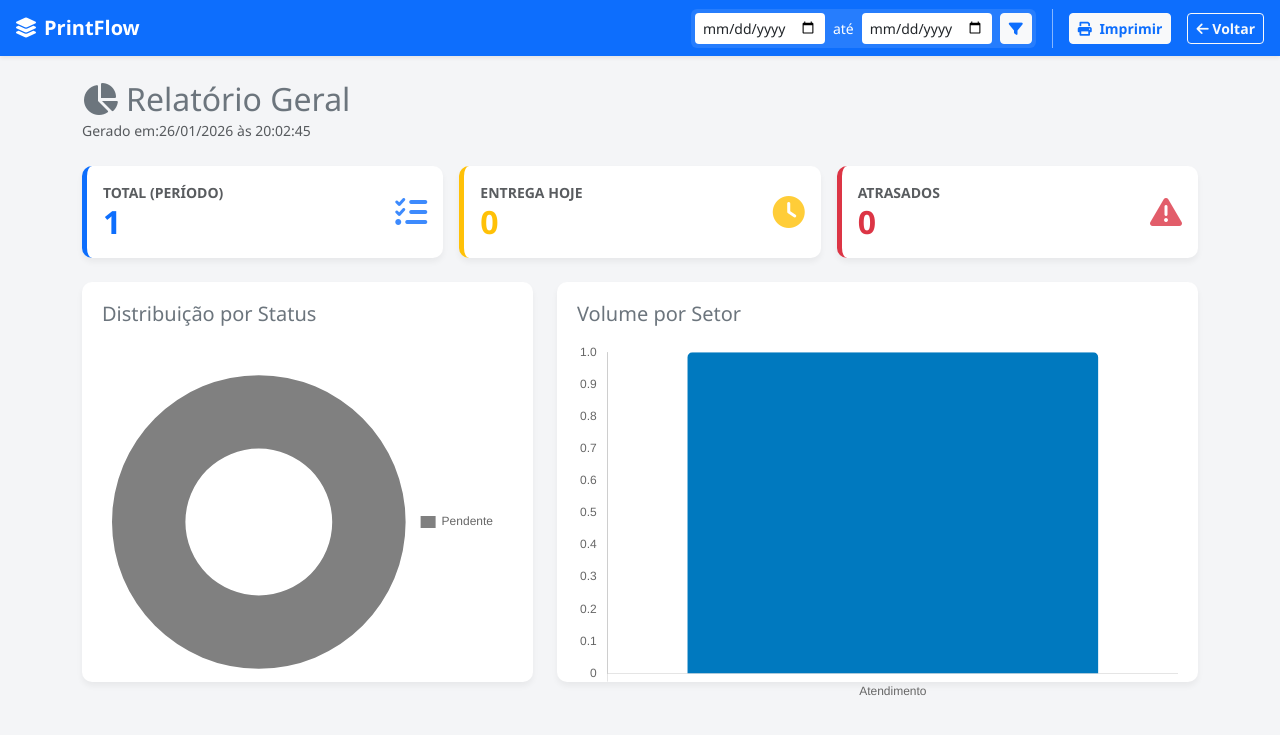
After one commit to nunes1886/printflow, a Flask app: page /dashboard in a window 1280 px wide. The commit adds this page. Shown: the top 735 px of the page. Run offline with Flask 3, Linux system fonts and the light colour scheme; a user stored in the database is signed in; tables that the repository leaves empty hold one stand-in row (values such as "Sample post").

Commit message:
Feat: Adiciona Dashboard, Filtro por Data e Relatório de Impressão (v3.1)

```diff
--- a/app.py
+++ b/app.py
@@ -83,6 +83,9 @@ class Card(db.Model):
     # NOVOS CAMPOS
     created_by = db.Column(db.String(100)) # Quem criou
     is_archived = db.Column(db.Boolean, default=False) # Se está arquivado
+
+    # --- NOVO CAMPO DO SEMÁFORO ---
+    prazo = db.Column(db.String(20)) # Formato YYYY-MM-DD
 
 class Mensagem(db.Model):
     __tablename__ = 'mensagens'
@@ -173,15 +176,7 @@ def logout():
 @app.route('/')
 @login_required
 def index():
-    # Carrega apenas cards NÃO arquivados
     setores = Setor.query.order_by(Setor.ordem).all()
-    # Filtra cards manualmente no Python ou ajusta query se preferir,
-    # aqui vou filtrar na atribuição para o template para manter a ordem dos setores
-
-    # Nota: O relationship 'cards' no Model Setor pega tudo.
-    # Vamos passar uma lista filtrada para o template é mais chato,
-    # Melhor: o template vai filtrar com um "if not card.is_archived"
-
     lista_status = Status.query.all()
     return render_template('index.html', setores=setores, lista_status=lista_status, user=current_user)
 
@@ -232,7 +227,8 @@ def get_card_data(card_id):
         'cliente': card.cliente, 'setor_id': card.setor_id, 'status_id': card.status_id,
         'imagem_path': card.imagem_path,
         'created_by': card.created_by,
-        'created_at': card.data_criacao
+        'created_at': card.data_criacao,
+        'prazo': card.prazo # <--- Retorna o prazo para o modal
     })
 
 @app.route('/adicionar', methods=['POST'])
@@ -252,13 +248,13 @@ def adicionar():
         setor_id=s.id,
         status_id=st.id,
         imagem_path=nome_arquivo,
-        created_by=current_user.username, # Salva o criador
-        is_archived=False
+        created_by=current_user.username,
+        is_archived=False,
+        prazo=request.form.get('prazo') # <--- Salva o prazo do formulário
     )
     db.session.add(c)
     db.session.commit()
 
-    # Atualiza variáveis globais para disparar refresh e som
     ULTIMO_CARD_ID = c.id
     atualizar_versao()
 
@@ -275,6 +271,8 @@ def editar():
             c.titulo = request.form.get('titulo')
             c.cliente = request.form.get('cliente')
             c.descricao = request.form.get('descricao')
+            c.prazo = request.form.get('prazo') # <--- Atualiza o prazo na edição
+
             img = salvar_imagem_base64(request.form.get('imagem_base64'))
             if img: c.imagem_path = img
         db.session.commit(); atualizar_versao()
@@ -292,11 +290,11 @@ def mover():
         return jsonify({'success': True})
     return jsonify({'error': 'Erro'}), 404
 
-# --- NOVA ROTA ARQUIVAR ---
+# --- ARQUIVAR / EXCLUIR ---
+
 @app.route('/arquivar/<int:id>', methods=['POST'])
 @login_required
 def arquivar(id):
-    # Qualquer um pode arquivar ou só admin? Vou deixar só admin ou quem criou (mas aqui deixei admin por segurança igual excluir)
     if not current_user.is_admin: return jsonify({'error': 'Negado'}), 403
     c = Card.query.get(id)
     if c:
@@ -320,11 +318,9 @@ def configuracoes():
     if current_user.funcao != 'admin':
         return redirect(url_for('index'))
 
-    # 1. Carrega dados existentes (Setores e Status)
     setores = Setor.query.order_by(Setor.ordem).all()
     lista_status = Status.query.all()
 
-    # 2. Calcula dados novos (Armazenamento)
     upload_folder = os.path.join(app.root_path, 'static', 'uploads')
     total_size = 0
     total_files = 0
@@ -338,13 +334,12 @@ def configuracoes():
 
     size_mb = round(total_size / (1024 * 1024), 2)
 
-    # 3. Envia TUDO para o HTML
     return render_template('configuracoes.html',
-                         setores=setores,
-                         lista_status=lista_status,
-                         size_mb=size_mb,
-                         total_files=total_files,
-                         user=current_user)
+                          setores=setores,
+                          lista_status=lista_status,
+                          size_mb=size_mb,
+                          total_files=total_files,
+                          user=current_user)
 
 @app.route('/setor/adicionar', methods=['POST'])
 @login_required
@@ -383,11 +378,9 @@ def excluir_status(id):
 def limpar_chat():
     if not current_user.is_admin:
         return jsonify({'error': 'Apenas admin pode limpar o chat.'}), 403
-
     try:
         Mensagem.query.delete()
         db.session.commit()
-        # IMPORTANTE: Atualizar versão para forçar refresh nos outros
         atualizar_versao()
         return jsonify({'success': True})
     except Exception as e:
@@ -398,7 +391,6 @@ def limpar_chat():
 @app.route('/api/arquivados')
 @login_required
 def api_arquivados():
-    # Busca os ultimos 50 cards arquivados
     cards = Card.query.filter_by(is_archived=True).order_by(Card.id.desc()).limit(50).all()
     lista = []
     for c in cards:
@@ -421,47 +413,38 @@ def desarquivar_card(card_id):
     if card:
         card.is_archived = False
         db.session.commit()
-        atualizar_versao() # Atualiza a tela de todo mundo
+        atualizar_versao()
         return jsonify({'success': True})
     return jsonify({'error': 'Card não encontrado'}), 404
 
-# --- ROTA DE LIMPEZA DE IMAGENS (ESTAVA FALTANDO) ---
+# --- ROTA DE LIMPEZA DE IMAGENS ---
 @app.route('/api/limpar_imagens', methods=['POST'])
 @login_required
 def limpar_imagens():
     if current_user.funcao != 'admin':
         return jsonify({'error': 'Não autorizado'}), 403
 
-    dias = int(request.json.get('dias', 60)) # Padrão 60 dias
+    dias = int(request.json.get('dias', 60))
 
-    # Data limite: Hoje menos X dias
     data_limite_obj = datetime.now() - timedelta(days=dias)
-
     cards_arquivados = Card.query.filter_by(is_archived=True).all()
 
     imagens_apagadas = 0
     espaco_liberado = 0
-
     upload_folder = os.path.join(app.root_path, 'static', 'uploads')
 
     for card in cards_arquivados:
         try:
-            # Verifica se o card tem imagem
             if card.imagem_path:
                 caminho_arquivo = os.path.join(upload_folder, card.imagem_path)
-
-                # Se o arquivo existe no disco
                 if os.path.exists(caminho_arquivo):
-                    # Verifica a data de modificação do ARQUIVO FÍSICO
                     timestamp_arquivo = os.path.getmtime(caminho_arquivo)
                     data_arquivo = datetime.fromtimestamp(timestamp_arquivo)
 
-                    # Se o arquivo for mais velho que a data limite
                     if data_arquivo < data_limite_obj:
                         tamanho = os.path.getsize(caminho_arquivo)
-                        os.remove(caminho_arquivo) # Deleta o arquivo
-
-                        card.imagem_path = None # Remove referência do banco (opcional, ou mantém como histórico que teve imagem)
+                        os.remove(caminho_arquivo)
+                        card.imagem_path = None
                         imagens_apagadas += 1
                         espaco_liberado += tamanho
         except Exception as e:
@@ -469,26 +452,99 @@ def limpar_imagens():
             continue
 
     db.session.commit()
-
     mb_liberados = round(espaco_liberado / (1024 * 1024), 2)
     return jsonify({'success': True, 'qtd': imagens_apagadas, 'mb': mb_liberados})
 
+# --- ROTA DO DASHBOARD (NOVIDADE V3.0) ---
+# --- ROTA DO DASHBOARD COM FILTRO (v3.1) ---
+@app.route('/dashboard')
+@login_required
+def dashboard():
+    if not current_user.is_admin:
+        return redirect(url_for('index'))
+
+    # 1. Pega as datas do filtro (se existirem na URL)
+    data_inicio = request.args.get('start')
+    data_fim = request.args.get('end')
+
+    # 2. Base da consulta (Apenas não arquivados)
+    query = Card.query.filter_by(is_archived=False)
+
+    # 3. Aplica o Filtro de Prazo (Se o usuário escolheu datas)
+    if data_inicio:
+        query = query.filter(Card.prazo >= data_inicio)
+    if data_fim:
+        query = query.filter(Card.prazo <= data_fim)
+
+    # Executa a busca no banco
+    cards_filtrados = query.all()
+
+    # 4. Calcula os Totais em Memória (Python) usando a lista filtrada
+    total_ativos = len(cards_filtrados)
+
+    hoje_str = datetime.now().strftime('%Y-%m-%d')
+    atrasados = 0
+    para_hoje = 0
+
+    # Dicionários para os Gráficos
+    contagem_status = {}
+    contagem_setor = {}
+
+    for c in cards_filtrados:
+        # Contagem de Prazos
+        if c.prazo:
+            if c.prazo < hoje_str:
+                atrasados += 1
+            elif c.prazo == hoje_str:
+                para_hoje += 1
+
+        # Contagem para Gráfico de Status
+        nome_status = c.status_ref.nome if c.status_ref else 'Sem Status'
+        cor_status = c.status_ref.cor if c.status_ref else '#cccccc'
+
+        if nome_status not in contagem_status:
+            contagem_status[nome_status] = {'qtd': 0, 'cor': cor_status}
+        contagem_status[nome_status]['qtd'] += 1
+
+        # Contagem para Gráfico de Setor
+        nome_setor = c.setor_ref.nome if c.setor_ref else 'Sem Setor'
+        if nome_setor not in contagem_setor:
+            contagem_setor[nome_setor] = 0
+        contagem_setor[nome_setor] += 1
+
+    # Prepara dados para o Chart.js
+    labels_status = list(contagem_status.keys())
+    values_status = [v['qtd'] for v in contagem_status.values()]
+    colors_status = [v['cor'] for v in contagem_status.values()]
+
+    labels_setor = list(contagem_setor.keys())
+    values_setor = list(contagem_setor.values())
+
+    return render_template('dashboard.html',
+                           user=current_user,
+                           total=total_ativos,
+                           atrasados=atrasados,
+                           para_hoje=para_hoje,
+                           labels_status=labels_status,
+                           colors_status=colors_status,
+                           values_status=values_status,
+                           labels_setor=labels_setor,
+                           values_setor=values_setor,
+                           start_date=data_inicio, # Devolve a data pro HTML preencher o campo
+                           end_date=data_fim)
+
 if __name__ == '__main__':
-    # Cria o banco se não existir
     if not os.path.exists(os.path.join(basedir, 'printflow.db')):
         with app.app_context():
             db.create_all()
-            # Cria admin padrão
             if not Usuario.query.filter_by(username='admin').first():
                 u = Usuario(username='admin', funcao='admin')
                 u.set_password('admin')
                 db.session.add(u)
-            # Setores padrão
             if not Setor.query.first():
                  db.session.add(Setor(nome="Atendimento", ordem=1))
                  db.session.add(Setor(nome="Produção", ordem=2))
                  db.session.add(Setor(nome="Expedição", ordem=3))
-            # Status padrão
             if not Status.query.first():
                 db.session.add(Status(nome="Pendente", cor="gray"))
                 db.session.add(Status(nome="Concluído", cor="green"))
--- /dev/null
+++ b/templates/dashboard.html
@@ -0,0 +1,285 @@
+<!doctype html>
+<html lang="pt-br">
+  <head>
+    <meta charset="UTF-8" />
+    <meta name="viewport" content="width=device-width, initial-scale=1.0" />
+    <title>Relatório de Produção - PrintFlow</title>
+    <link
+      href="https://cdn.jsdelivr.net/npm/bootstrap@5.3.0/dist/css/bootstrap.min.css"
+      rel="stylesheet"
+    />
+    <link
+      rel="stylesheet"
+      href="https://cdnjs.cloudflare.com/ajax/libs/font-awesome/6.0.0/css/all.min.css"
+    />
+    <script src="https://cdn.jsdelivr.net/npm/chart.js"></script>
+    <style>
+      body {
+        background-color: #f4f5f7;
+        font-family: "Segoe UI", sans-serif;
+      }
+      .card-kpi {
+        border: none;
+        border-radius: 10px;
+        box-shadow: 0 4px 6px rgba(0, 0, 0, 0.05);
+        transition: transform 0.2s;
+      }
+      .icon-box {
+        font-size: 2rem;
+        opacity: 0.8;
+      }
+
+      /* Ajuste do Gráfico para não cortar */
+      .chart-container {
+        background: white;
+        padding: 20px;
+        border-radius: 10px;
+        box-shadow: 0 4px 6px rgba(0, 0, 0, 0.05);
+        height: 400px;
+        display: flex;
+        flex-direction: column;
+        position: relative;
+      }
+
+      /* --- ESTILOS DE IMPRESSÃO --- */
+      @media print {
+        body {
+          background-color: white;
+          -webkit-print-color-adjust: exact;
+          print-color-adjust: exact;
+        }
+        .no-print {
+          display: none !important;
+        }
+        .card-kpi {
+          box-shadow: none;
+          border: 1px solid #ddd;
+        }
+        .chart-container {
+          box-shadow: none;
+          border: 1px solid #ddd;
+          page-break-inside: avoid;
+        }
+        .container {
+          max-width: 100%;
+          padding: 0;
+        }
+        h2 {
+          font-size: 1.5rem;
+          color: black !important;
+        }
+      }
+    </style>
+  </head>
+  <body>
+    <nav
+      class="navbar navbar-expand-lg navbar-dark bg-primary mb-4 px-3 shadow-sm no-print"
+    >
+      <div class="container-fluid p-0">
+        <a class="navbar-brand fw-bold" href="/"
+          ><i class="fas fa-layer-group me-2"></i>PrintFlow</a
+        >
+
+        <div class="d-flex align-items-center gap-3 ms-auto">
+          <form
+            action="/dashboard"
+            method="GET"
+            class="d-flex gap-2 align-items-center bg-white bg-opacity-10 p-1 rounded"
+          >
+            <input
+              type="date"
+              name="start"
+              class="form-control form-control-sm border-0"
+              title="Data Inicial"
+              value="{{ start_date }}"
+              style="max-width: 130px"
+            />
+            <span class="text-white small">até</span>
+            <input
+              type="date"
+              name="end"
+              class="form-control form-control-sm border-0"
+              title="Data Final"
+              value="{{ end_date }}"
+              style="max-width: 130px"
+            />
+            <button
+              type="submit"
+              class="btn btn-light btn-sm text-primary fw-bold"
+              title="Filtrar"
+            >
+              <i class="fas fa-filter"></i>
+            </button>
+            {% if start_date or end_date %}
+            <a
+              href="/dashboard"
+              class="btn btn-outline-light btn-sm border-0"
+              title="Limpar Filtro"
+            >
+              <i class="fas fa-times"></i>
+            </a>
+            {% endif %}
+          </form>
+
+          <div class="vr text-white opacity-50"></div>
+
+          <button
+            onclick="window.print()"
+            class="btn btn-light btn-sm fw-bold text-primary"
+          >
+            <i class="fas fa-print me-1"></i> Imprimir
+          </button>
+          <a href="/" class="btn btn-outline-light btn-sm fw-bold">
+            <i class="fas fa-arrow-left"></i> Voltar
+          </a>
+        </div>
+      </div>
+    </nav>
+
+    <div class="container">
+      <div class="d-flex justify-content-between align-items-end mb-4">
+        <div>
+          <h2 class="text-secondary mb-0">
+            <i class="fas fa-chart-pie me-2"></i>Relatório Geral
+          </h2>
+          <small class="text-muted" id="dataRelatorio">Gerado em: </small>
+
+          {% if start_date or end_date %}
+          <div
+            class="mt-2 p-2 bg-warning bg-opacity-10 border border-warning rounded text-dark d-inline-block"
+          >
+            <strong><i class="fas fa-filter me-1"></i>Período Filtrado:</strong>
+            {{ start_date | default('Início') }} até {{ end_date |
+            default('Hoje') }}
+          </div>
+          {% endif %}
+        </div>
+      </div>
+
+      <div class="row mb-4 g-3">
+        <div class="col-md-4 col-4">
+          <div
+            class="card card-kpi bg-white p-3 border-start border-5 border-primary"
+          >
+            <div class="d-flex justify-content-between align-items-center">
+              <div>
+                <div class="text-muted small fw-bold text-uppercase">
+                  Total (Período)
+                </div>
+                <div class="h2 mb-0 fw-bold text-primary">{{ total }}</div>
+              </div>
+              <div class="icon-box text-primary no-print">
+                <i class="fas fa-tasks"></i>
+              </div>
+            </div>
+          </div>
+        </div>
+        <div class="col-md-4 col-4">
+          <div
+            class="card card-kpi bg-white p-3 border-start border-5 border-warning"
+          >
+            <div class="d-flex justify-content-between align-items-center">
+              <div>
+                <div class="text-muted small fw-bold text-uppercase">
+                  Entrega Hoje
+                </div>
+                <div class="h2 mb-0 fw-bold text-warning">{{ para_hoje }}</div>
+              </div>
+              <div class="icon-box text-warning no-print">
+                <i class="fas fa-clock"></i>
+              </div>
+            </div>
+          </div>
+        </div>
+        <div class="col-md-4 col-4">
+          <div
+            class="card card-kpi bg-white p-3 border-start border-5 border-danger"
+          >
+            <div class="d-flex justify-content-between align-items-center">
+              <div>
+                <div class="text-muted small fw-bold text-uppercase">
+                  Atrasados
+                </div>
+                <div class="h2 mb-0 fw-bold text-danger">{{ atrasados }}</div>
+              </div>
+              <div class="icon-box text-danger no-print">
+                <i class="fas fa-exclamation-triangle"></i>
+              </div>
+            </div>
+          </div>
+        </div>
+      </div>
+
+      <div class="row g-4">
+        <div class="col-md-5">
+          <div class="chart-container">
+            <h5 class="text-secondary mb-3">Distribuição por Status</h5>
+            <canvas id="chartStatus"></canvas>
+          </div>
+        </div>
+        <div class="col-md-7">
+          <div class="chart-container">
+            <h5 class="text-secondary mb-3">Volume por Setor</h5>
+            <canvas id="chartSetor"></canvas>
+          </div>
+        </div>
+      </div>
+
+      <div class="mt-5 text-center text-muted small d-none d-print-block">
+        <hr />
+        <p>PrintFlow v3.1 - Sistema de Gestão de Produção</p>
+      </div>
+    </div>
+
+    <script>
+      const hoje = new Date().toLocaleDateString('pt-BR') + ' às ' + new Date().toLocaleTimeString('pt-BR');
+      document.getElementById('dataRelatorio').innerText += hoje;
+
+      const labelsStatus = {{ labels_status | tojson }};
+      const valuesStatus = {{ values_status | tojson }};
+      const colorsStatus = {{ colors_status | tojson }};
+
+      const labelsSetor = {{ labels_setor | tojson }};
+      const valuesSetor = {{ values_setor | tojson }};
+
+      new Chart(document.getElementById('chartStatus'), {
+          type: 'doughnut',
+          data: {
+              labels: labelsStatus,
+              datasets: [{
+                  data: valuesStatus,
+                  backgroundColor: colorsStatus,
+                  borderWidth: 0
+              }]
+          },
+          options: {
+              responsive: true,
+              maintainAspectRatio: false,
+              plugins: {
+                  legend: { position: 'right', labels: { boxWidth: 15, padding: 15 } }
+              },
+              layout: { padding: 10 }
+          }
+      });
+
+      new Chart(document.getElementById('chartSetor'), {
+          type: 'bar',
+          data: {
+              labels: labelsSetor,
+              datasets: [{
+                  label: 'Pedidos',
+                  data: valuesSetor,
+                  backgroundColor: '#0079bf',
+                  borderRadius: 5
+              }]
+          },
+          options: {
+              responsive: true,
+              maintainAspectRatio: false,
+              plugins: { legend: { display: false } },
+              scales: { y: { beginAtZero: true, grid: { display: false } } }
+          }
+      });
+    </script>
+  </body>
+</html>
```
Also changed, not shown: atualizar_prazo.py (added, +33 -0 lines), templates/index.html (+16 -13 lines).
